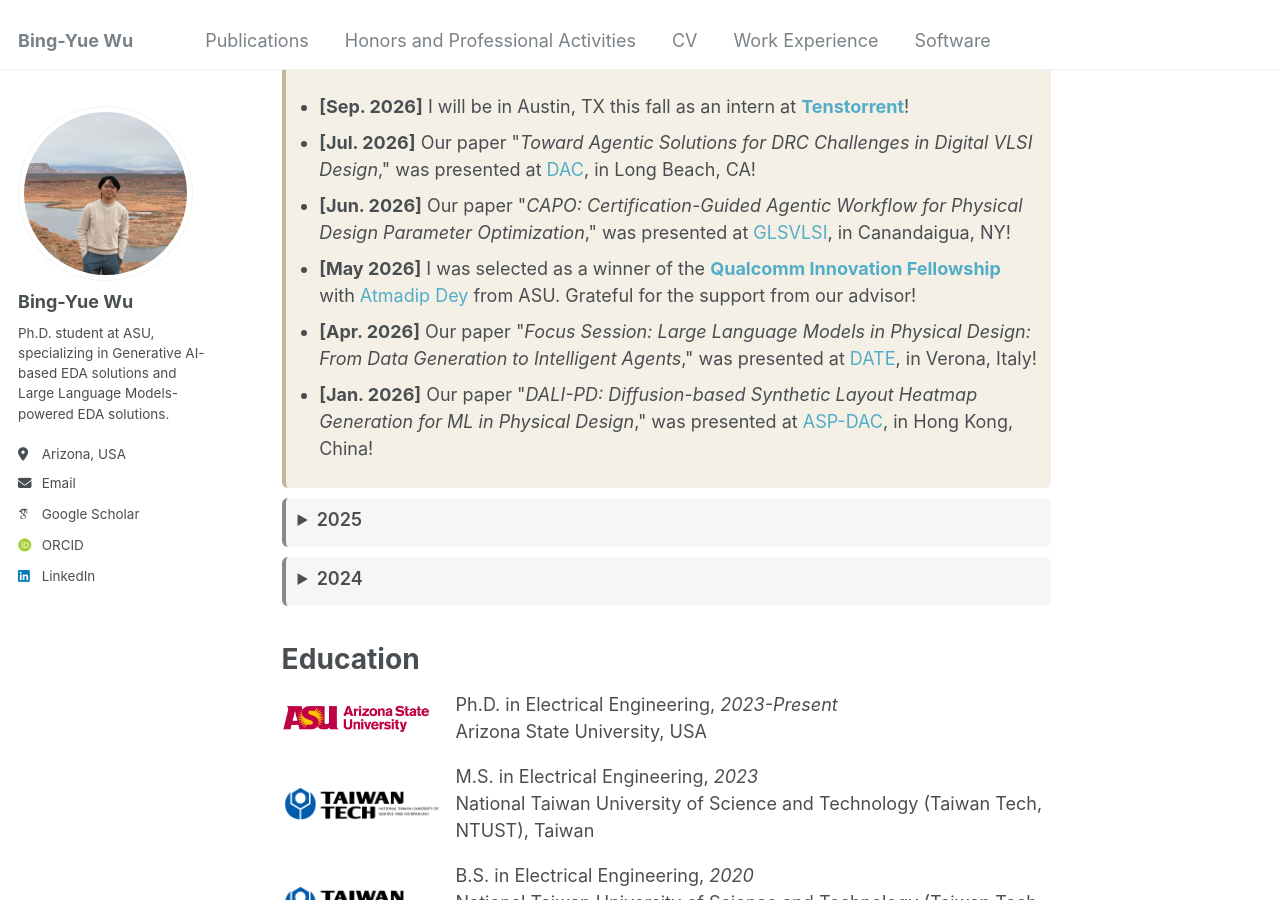
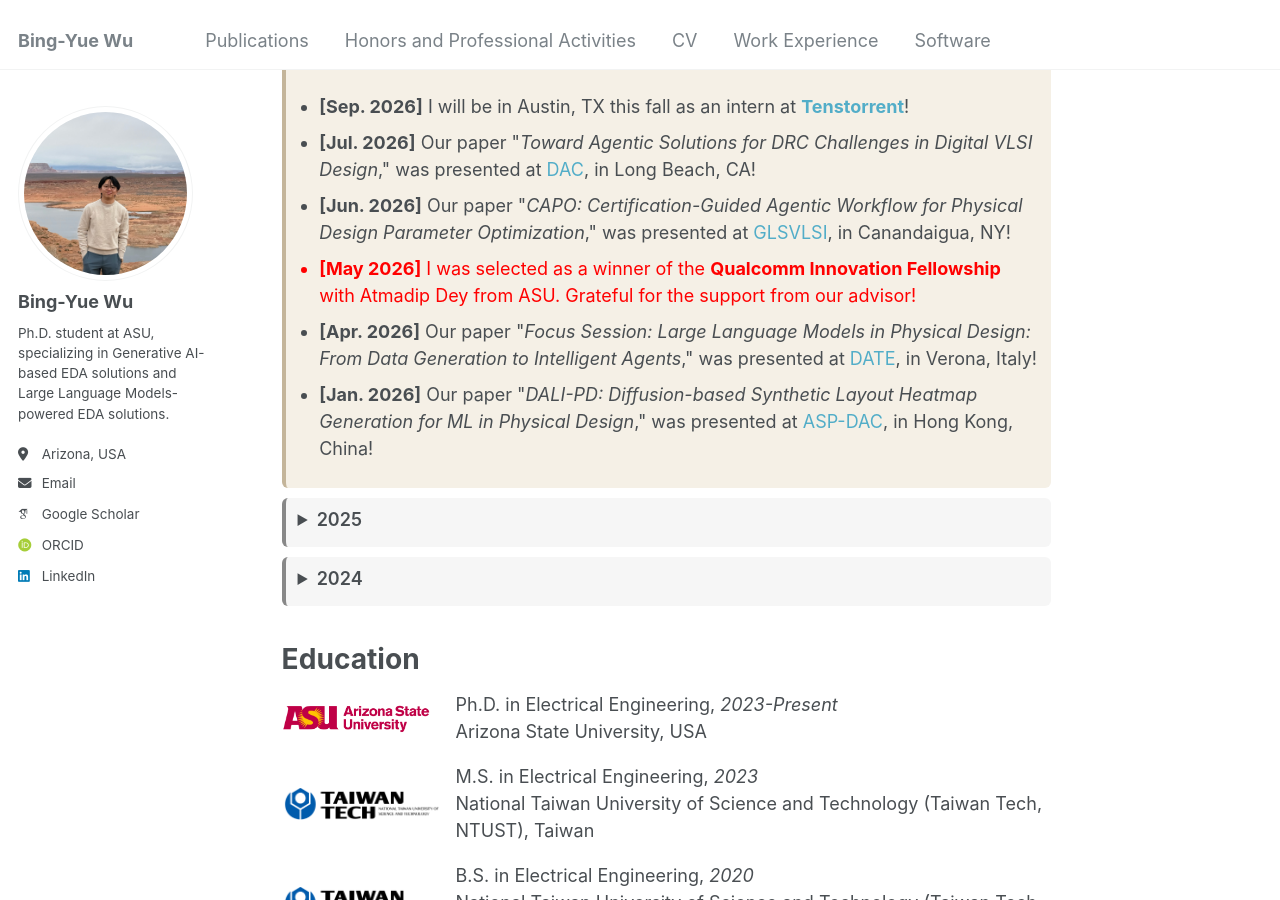
Before and after one commit to bingyuew/bingyuew.github.io, a Jekyll site: the page built from _pages/about.md, in a window 1280 px wide and 900 px high, scrolled down 496 px. Built offline with Jekyll 4.4.1, drawn with Linux system fonts in a browser that asks for light colours; some web fonts are replaced.

Commit message:
update about
Signed-off-by: 吳秉曜 <wubingyao@MacBook-bro.local>

```diff
--- a/_pages/about.md
+++ b/_pages/about.md
@@ -66,7 +66,7 @@
 
    <li><strong>[Jun. 2026]</strong> Our paper "<a class="news-paper" href="/publication/2026-05-20-glsvlsi">CAPO: Certification-Guided Agentic Workflow for Physical Design Parameter Optimization</a>," was presented at <a class="news-conf" href="https://www.glsvlsi.org/">GLSVLSI</a>, in Canandaigua, NY!</li>
 
-  <li><strong>[May 2026]</strong> I was selected as a winner of the <a class="news-highlight" href="https://www.qualcomm.com/research/university-relations/innovation-fellowship/2026-north-america">Qualcomm Innovation Fellowship</a> with <a href="https://www.linkedin.com/in/atmadipdey/" style="text-decoration: none;">Atmadip Dey</a> from ASU. Grateful for the support from our advisor!</li>
+  <li style="color: red;"><strong>[May 2026]</strong> I was selected as a winner of the <a class="news-highlight" href="https://www.qualcomm.com/research/university-relations/innovation-fellowship/2026-north-america" style="color: red;">Qualcomm Innovation Fellowship</a> with <a href="https://www.linkedin.com/in/atmadipdey/" style="text-decoration: none; color: red;">Atmadip Dey</a> from ASU. Grateful for the support from our advisor!</li>
 
    <li><strong>[Apr. 2026]</strong> Our paper "<a class="news-paper" href="/publication/2026-04-22-date">Focus Session: Large Language Models in Physical Design: From Data Generation to Intelligent Agents</a>," was presented at <a class="news-conf" href="https://www.date-conference.com/">DATE</a>, in Verona, Italy!</li>
 
```
